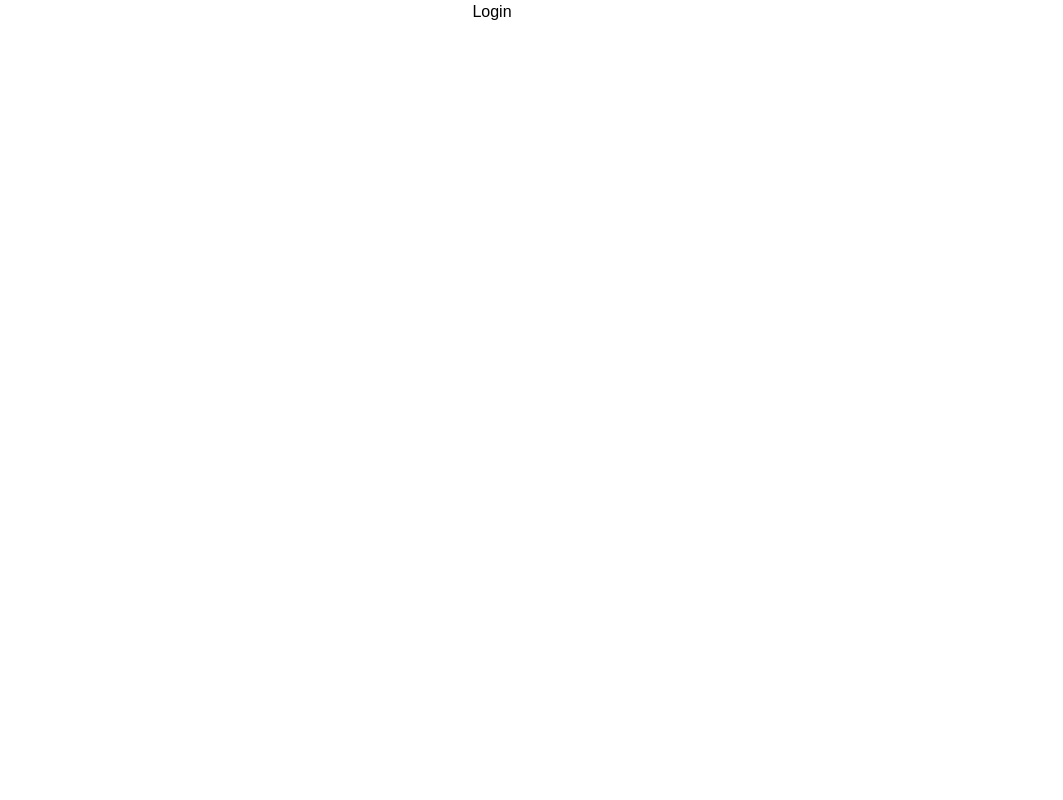
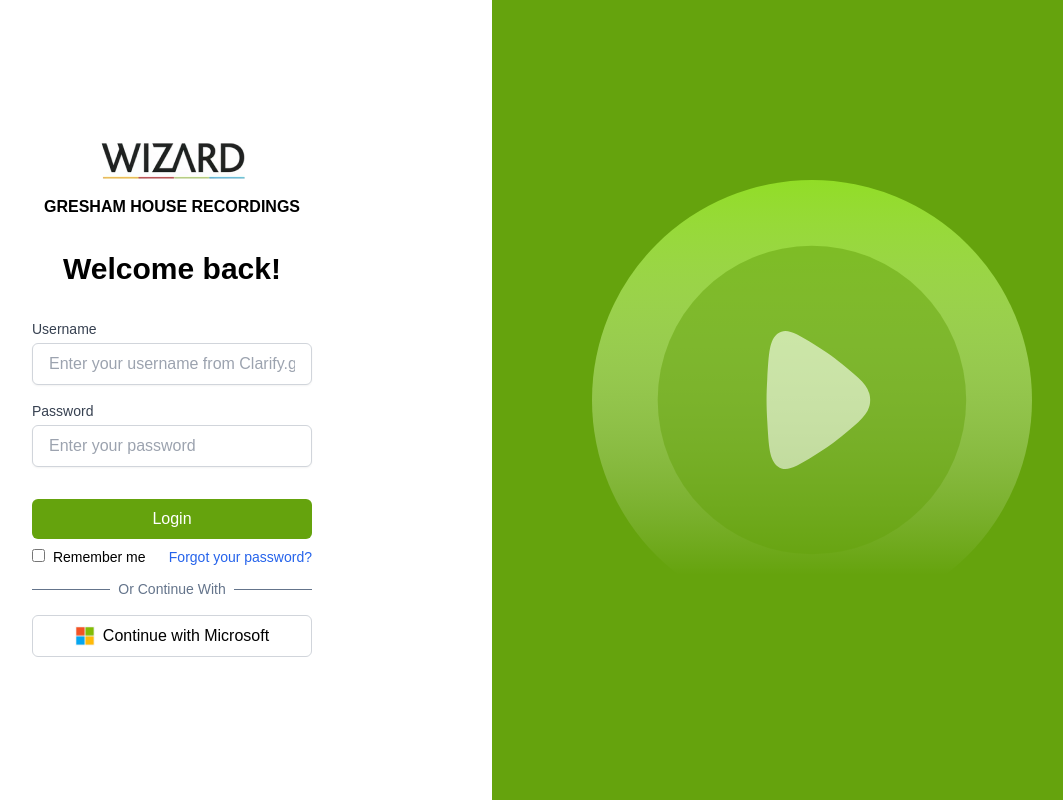
Before and after one commit to EmsiJoseph/greshamie.recordings, a Next.js app in the folder frontend/: page /login in a window 1280 px wide. Shown: the whole page, without its empty margins (148-1211 px from the left). Built offline with nearby package versions, Linux system fonts and the light colour scheme.

Commit message:
Implement authentication layout and login form

```diff
--- a/frontend/app/(auth)/layout.tsx
+++ b/frontend/app/(auth)/layout.tsx
@@ -1,13 +1,22 @@
-export default function NoPanelLayout({
-  children,
-}: {
-  children: React.ReactNode;
-}) {
+import React from 'react';
+import Image from 'next/image';
+import SideImage from '@/public/sideimage.svg';
+import Logo from '@/public/logo.png';
+
+export default function AuthLayout({ children }: { children: React.ReactNode }) {
   return (
-    <>
-      <div className="fixed inset-0 z-50 flex justify-center">
-        {children}
+    <div className="flex h-screen">
+      <div className="w-1/2 flex flex-col items-center justify-center bg-white p-10">
+      <Image src={Logo} alt="Logo" className="mb-4" />
+      <h1 className="font-bold text-l">GRESHAM HOUSE RECORDINGS</h1>
+      <div className="my-4"></div>
+      <h1 className="font-semibold text-3xl">Welcome back!</h1>
+      <div className="my-4"></div>
+      {children}
       </div>
-    </>
+      <div className="w-1/2 flex items-center justify-center bg-green-500">
+      <Image src={SideImage} alt="Side Image" className="w-full h-full object-cover" />
+      </div>
+    </div>
   );
 }
--- /dev/null
+++ b/frontend/app/(auth)/login/form.tsx
@@ -0,0 +1,40 @@
+export function LoginForm() {
+  const InputField = ({ label, type, placeholder }: { label: string; type: string; placeholder: string }) => (
+    <div className="mb-4">
+      <label className="block text-sm font-medium text-gray-700">{label}</label>
+      <input
+        type={type}
+        placeholder={placeholder}
+        className="mt-1 block w-full px-4 py-2 border border-gray-300 rounded-md shadow-sm focus:ring-green-500 focus:border-green-500"
+      />
+    </div>
+  );
+
+  return (
+    <form className="w-1/2">
+      <InputField label="Username" type="text" placeholder="Enter your username from Clarify.go" />
+      <InputField label="Password" type="password" placeholder="Enter your password" />
+      <button className="w-full bg-lime-600 text-white py-2 rounded-md mt-4">Login</button>
+      <div className="flex justify-between text-sm mt-2">
+        <label>
+          <input type="checkbox" className="mr-1" /> Remember me
+        </label>
+        <a href="#" className="text-blue-600">Forgot your password?</a>
+      </div>
+      <div className="relative my-3">
+        <div className="absolute inset-0 flex items-center">
+          <div className="w-full border-t border-slate-500"></div>
+        </div>
+        <div className="relative flex justify-center text-sm">
+          <span className="px-2 bg-white text-slate-500">Or Continue With</span>
+        </div>
+      </div>
+      <div className="mt-4 flex items-center justify-center">
+        <button className="w-full bg-white text-accent-foreground py-2 rounded-md flex items-center justify-center border border-gray-300">
+          <img src="/microsoft.png" alt="Microsoft Logo" className="h-5 w-5 mr-2" />
+          Continue with Microsoft
+        </button>
+      </div>
+    </form>
+  );
+}
--- a/frontend/app/(auth)/login/page.tsx
+++ b/frontend/app/(auth)/login/page.tsx
@@ -1,3 +1,9 @@
+import React from 'react';
+import { LoginForm } from './form';
+import Image from 'next/image';
+
 export default function Login() {
-    return <div>Login</div>
+    return (
+        <LoginForm />
+    );
 }
```
Also changed, not shown: frontend/next-env.d.ts, frontend/public/microsoft.png (added), frontend/public/sideimage.svg (added).
